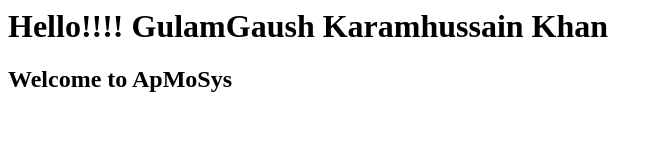
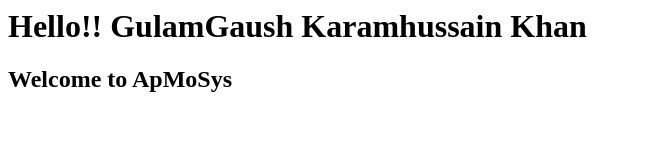
Before and after one commit to gulamgaushkhan1999/ansible-git, a plain HTML site: page index.html in a window 1280 px wide. Shown: the whole page, without its empty margins (0-663 px from the left). Drawn offline with Linux system fonts and the light colour scheme.

Commit message:
final changes

```diff
--- a/index.html
+++ b/index.html
@@ -3,7 +3,7 @@
    <title> GulamGaush Khan </title>
  </head>
  <body>
-      <h1> Hello!!!! GulamGaush Karamhussain Khan </h1>
+      <h1> Hello!! GulamGaush Karamhussain Khan </h1>
       <h2> Welcome to ApMoSys </h2>
  </body>
 </html>
```
